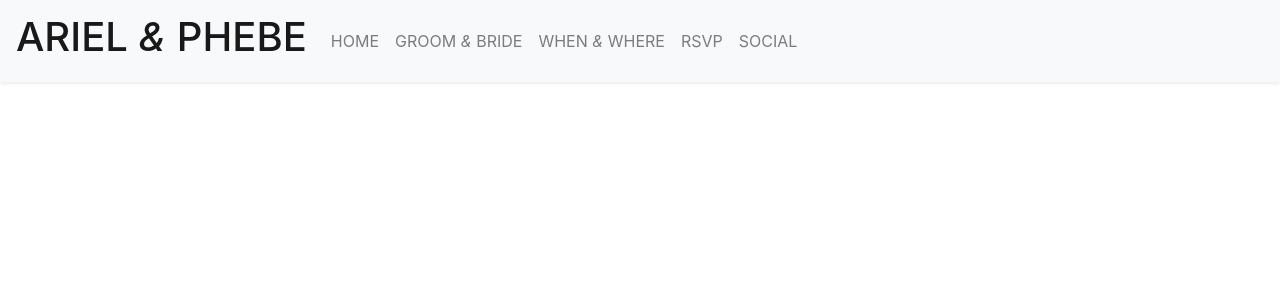
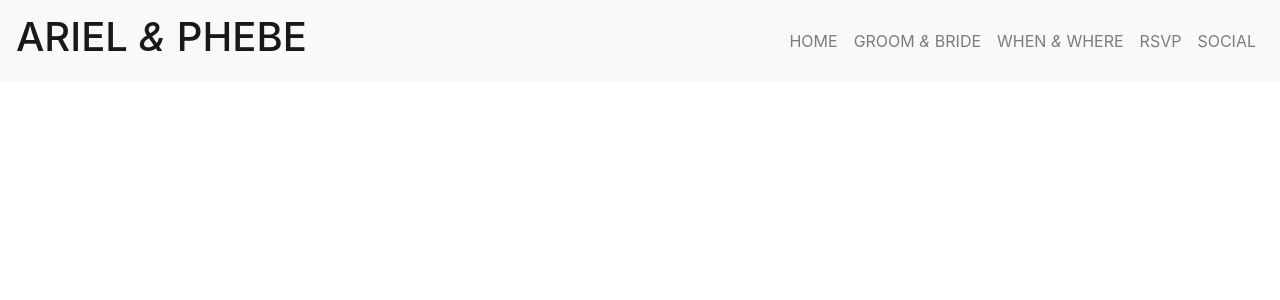
Before and after one commit to arielmagbanua/react.ariel-and-phebe, a React (Create React App) app: page / in a window 1280 px wide. Shown: the top 300 px of the page. Built offline with nearby package versions, Linux system fonts and the light colour scheme.

Commit message:
polished the nav bar.

```diff
--- a/src/shared/components/AppNavbar.tsx
+++ b/src/shared/components/AppNavbar.tsx
@@ -5,11 +5,11 @@ import styles from './AppNavbar.module.scss'
 
 const AppNavbar: React.FC = () => {
   return (
-    <Navbar className="shadow-sm" bg="light" variant="light">
+    <Navbar bg="light" variant="light">
       <Navbar.Brand className={styles['all-caps']} href="/">
         <h1>Ariel <em>&amp;</em> Phebe</h1>
       </Navbar.Brand>
-      <Nav className="mr-auto">
+      <Nav className="ml-auto">
         <Nav.Link className={styles['all-caps']} href="/">Home</Nav.Link>
         <Nav.Link className={styles['all-caps']} href="/groom-and-bride">Groom <em>&amp;</em> Bride</Nav.Link>
         <Nav.Link className={styles['all-caps']} href="/when-and-where">When <em>&amp;</em> Where</Nav.Link>
```
